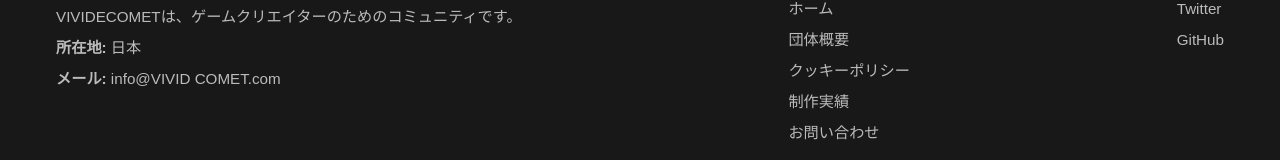
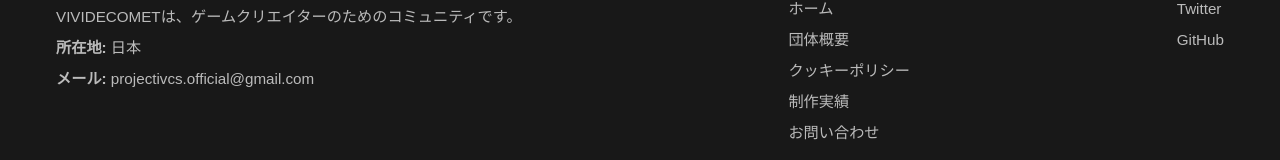
Before and after one commit to VIVIDCOMET/officialHP, a Next.js app: page / in a window 1280 px wide. Shown: the part 1744-1904 px from the top of the page. Built offline with nearby package versions, Linux system fonts and the light colour scheme.

Commit message:
メールアドレスを「info@VIVID COMET.com」から「projectivcs.official@gmail.com」に変更

```diff
--- a/src/customization/About.ts
+++ b/src/customization/About.ts
@@ -22,7 +22,7 @@
     },
   ],
   memberCount: [{ count: "16", label: "メンバー数" }],
-  email: "info@VIVID COMET.com",
+  email: "projectivcs.official@gmail.com",
 };
 
 export default About;
```
